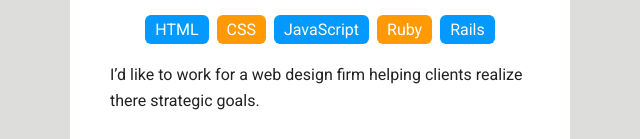
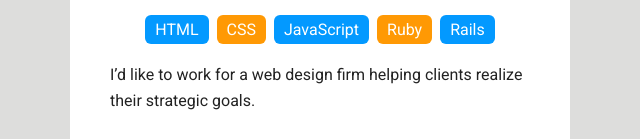
Before and after one commit to Shervonrs/TechDegree-Project-1, a plain HTML site: page index.html in a window 1280 px wide. Shown: the part 662-801 px from the top of the page, 620-1260 px from the left. Drawn offline with Linux system fonts and the light colour scheme; a web font is replaced by a local one.

Commit message:
Text edit 2

```diff
--- a/index.html
+++ b/index.html
@@ -39,7 +39,7 @@
           <li>Ruby</li>
           <li>Rails</li>
         </ul>
-        <p>I’d like to work for a web design firm helping clients realize there strategic goals.</p>
+        <p>I’d like to work for a web design firm helping clients realize their strategic goals.</p>
       </div>
 
     </main>
```
